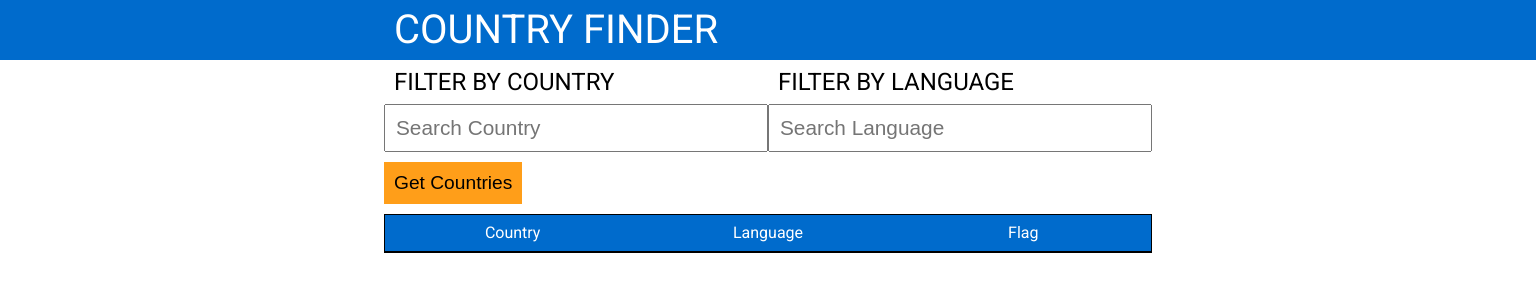
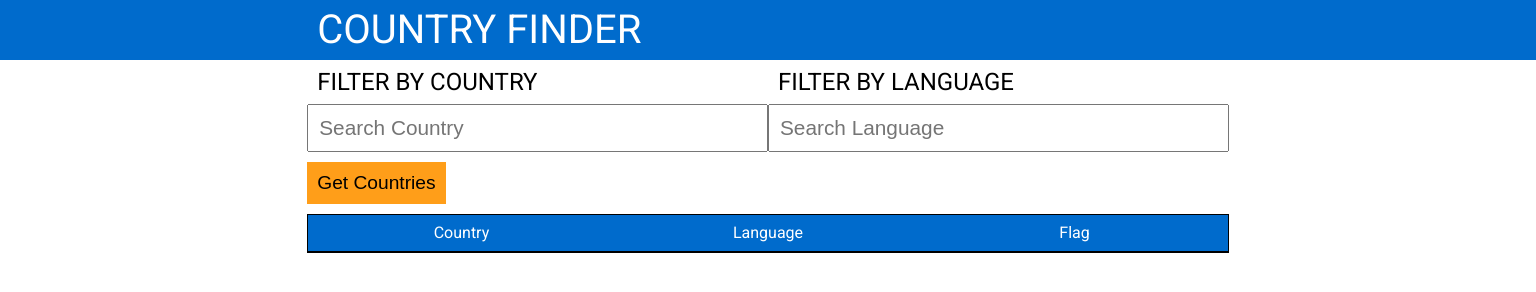
Before and after one commit to codingfulltime/svcountryfinder, a plain HTML site: page index.html in a window 1536 px wide. Drawn offline with Linux system fonts and the light colour scheme.

Commit message:
added width on smaller screen

```diff
--- a/styles.css
+++ b/styles.css
@@ -17,7 +17,7 @@ header {
 }
 
 nav {
-    width: 50%;
+    width: 90%;
     margin: auto;
 }
 
@@ -70,7 +70,7 @@ label {
 }
 
 .container section {
-    width: 50%;
+    width: 90%;
     margin: auto;
 }
 
@@ -105,3 +105,14 @@ tr {
 tbody tr {
     padding: 5px;
 }
+
+@media (min-width: 1400px){
+    nav {
+        width: 60%;
+        margin: auto;
+    }
+    .container section {
+        width: 60%;
+        margin: auto;
+    }
+}
```
